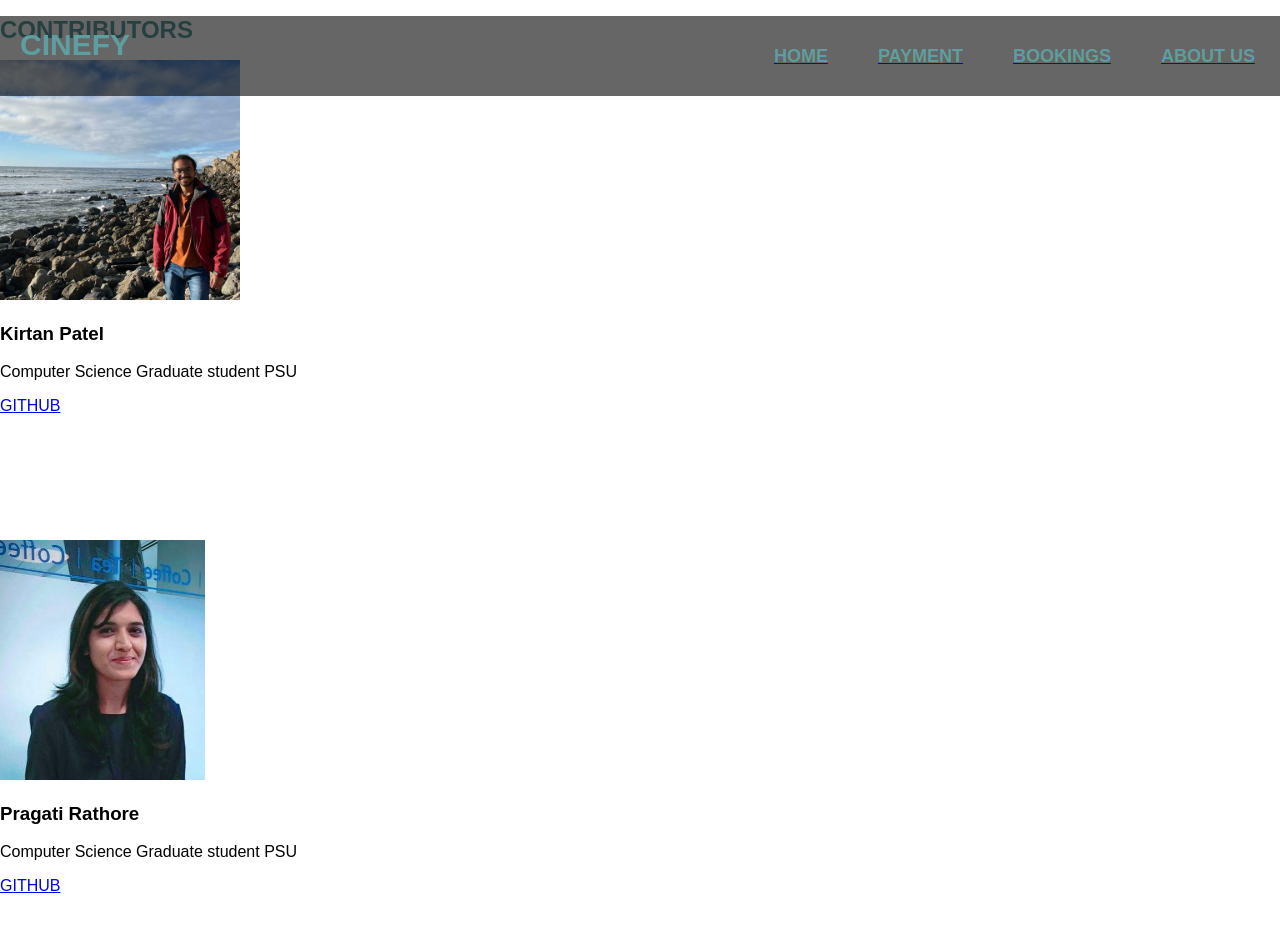
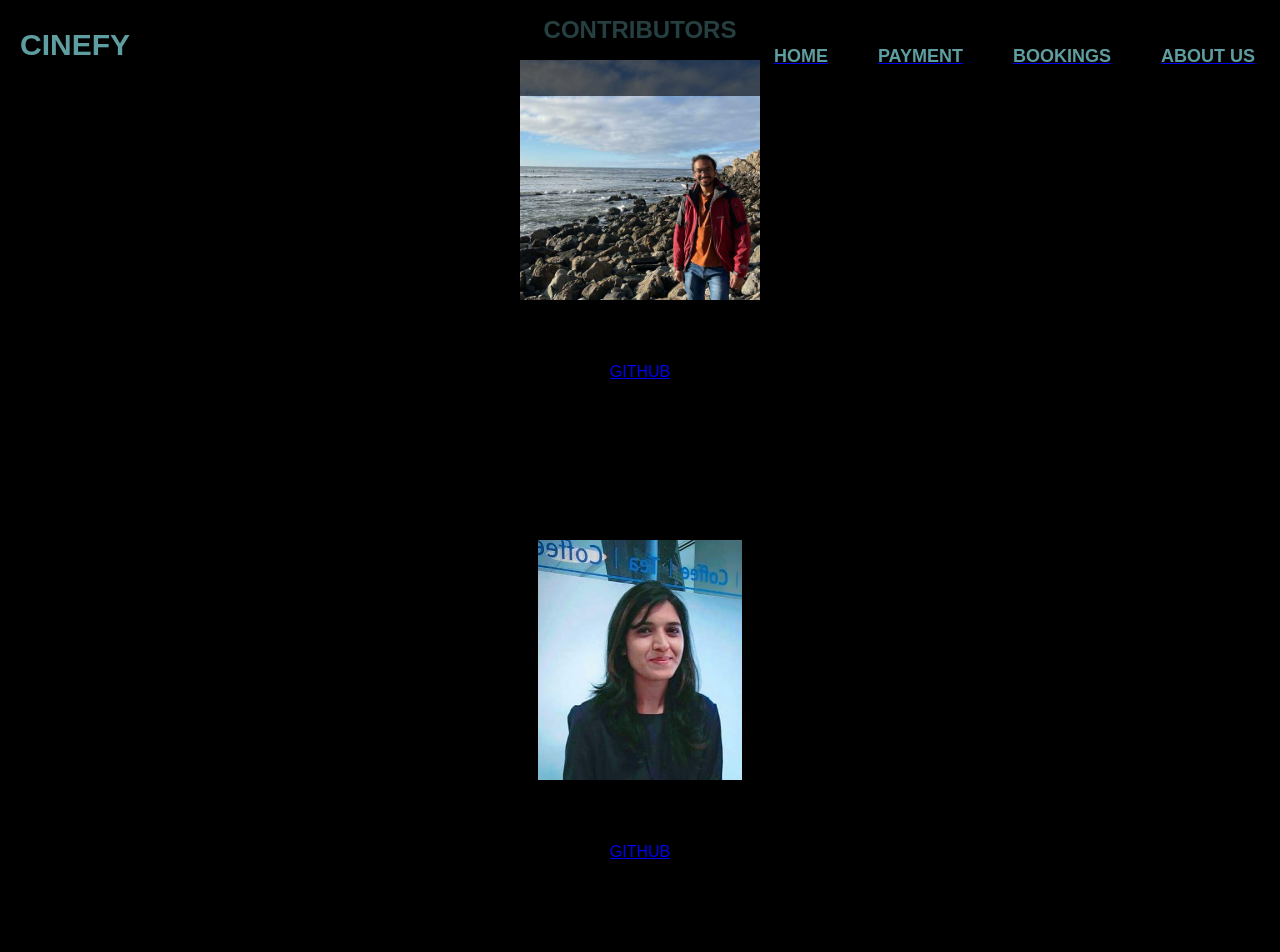
Before and after one commit to parasharparth/cinefy-frontend, a React (Create React App) app: page /about in a window 1280 px wide. Shown: the top 952 px of the page. Built offline with nearby package versions, Linux system fonts and the light colour scheme.

Commit message:
Booking page styling

```diff
--- a/src/App.css
+++ b/src/App.css
@@ -3,7 +3,7 @@
 }
 
 .App-logo {
-  height: 40vmin;
+  /* height: 40vmin; */
   pointer-events: none;
 }
 
--- a/src/App.js
+++ b/src/App.js
@@ -11,7 +11,7 @@ function App() {
   return (
 
      <Router>
-       <Nav/>
+      <Nav/>
       <Switch>
 
         <Route path="/bookings" component={Bookings} />
--- /dev/null
+++ b/src/components/AboutUS/About.css
@@ -0,0 +1,14 @@
+html{
+    height: 100%;
+}
+
+body{
+    font-family: "Arial", Helvetica, sans-serif;
+    position: relative;
+}
+
+#About{
+    text-align: center;
+    position: relative;
+    height: 100%;
+}
--- a/src/components/AboutUS/About.jsx
+++ b/src/components/AboutUS/About.jsx
@@ -2,10 +2,12 @@ import React, { useEffect, useState } from "react"
 import pic1 from "../images/pic1.jpg"
 import pic2 from "../images/pic2.jpg"
 import pic3 from "../images/pic3.jpg"
+import './About.css';
+
 
 function About(){
 return (
-    <div className="About">
+    <div id="About">
         <div className="row p">
           <div className="col-md-4 col-lg-4 col-sm-12">
             <div className="d-flex justify-content-center aboutmain">
@@ -25,7 +27,6 @@ return (
               </div>
               <div className="card-body">
                 <h3>Kirtan Patel</h3>
-                  <p>Computer Science Graduate student PSU</p>
                   </div>
               <div className="card-footer">
                 <a href="https://github.com/Kirtan6004" className="card-link">GITHUB</a>
@@ -35,11 +36,10 @@ return (
           <div className="col-md-4 col-lg-4 col-sm-12">
             <div className="max-auto card" style={{height: "30em"}}>
               <div className="card-img">
-                <img src={pic2} id="image2" className="img-fluid" alt="Profilepicture" style={{height: "15em"}} />
+                <img src={pic2} id="image2" className="img-fluid" alt="Profilepicture" style={{height: "15em"}}/>
               </div>
               <div className="card-body">
                 <h3>Pragati Rathore</h3>
-                  <p>Computer Science Graduate student PSU</p>
               </div>
               <div className="card-footer">
                 <a href="https://github.com/pragatipdx" className="card-link">GITHUB</a>
@@ -53,7 +53,6 @@ return (
               </div>
               <div className="card-body">
                 <h3>Parth Parashar</h3>
-                  <p>Computer Science Graduate student from PSU</p>
               </div>
               <div className="card-footer">
                 <a href="https://github.com/parasharparth" className="card-link">GITHUB</a>
@@ -63,6 +62,8 @@ return (
         </div>
     </div>
   );
+
 }
 
+
 export default About;
--- a/src/components/Bookings/BookingPage.jsx
+++ b/src/components/Bookings/BookingPage.jsx
@@ -7,6 +7,7 @@ const Bookings=()=>{
             <div id="form">
                 <form id="book_tickets">
                     <fieldset>
+
                         <legend>Booking Details</legend>
 
                         <p>
@@ -31,8 +32,8 @@ const Bookings=()=>{
 
                         <p>
                             <label htmlFor="date">Date<br/><span
-                                id="dateNote"> <a
-                                href="https://support.mozilla.org/en-US/questions/986096"></a>.</span></label>
+                                id="dateNote">
+                                <a href="https://support.mozilla.org/en-US/questions/986096"></a></span></label>
                             <input type="date" name="date" id="date" min="today" required/>
                         </p>
 
@@ -56,13 +57,13 @@ const Bookings=()=>{
                     </fieldset>
                 </form>
                 <p id="perTicketPrice">Per ticket price = $10</p>
-                <p id="discount">
+                {/* <p id="discount">
                     <span id="disount_title">Discounts:</span>
                     <ul>
                         <li>5% discount if show is on weekday</li>
                         <li>10% discount if number of tickets >= 10</li>
                     </ul>
-                </p>
+                </p> */}
             </div>
         </div>
     );
--- a/src/components/Bookings/booking.css
+++ b/src/components/Bookings/booking.css
@@ -5,6 +5,7 @@ html{
 body{
     font-family: "Arial", Helvetica, sans-serif;
     position: relative;
+    background-color: black;
 }
 
 #container{
@@ -13,11 +14,12 @@ body{
     height: 100%;
 }
 
+
 #movies_booked, #form{
     display: inline-block;
     width: 40%;
     height: 100%;
-    margin: 0 auto;
+    margin: 10% auto;
     vertical-align:text-top;
 }
 
@@ -34,6 +36,8 @@ legend, #disount_title{
     background-color: white;
 }
 
+
+
 p{
     overflow: hidden;
 }
@@ -46,6 +50,15 @@ label{
     color: #2779AA;
 }
 
+#perTicketPrice
+{ width: 50%;
+    text-align: right;
+    float: left;
+    clear: both;
+    color: #2779AA;
+
+}
+
 p input, p select{
     width: 40%;
     -moz-box-sizing: border-box;
--- /dev/null
+++ b/src/components/Homepage/Home.css
@@ -0,0 +1,9 @@
+#name{
+    display: inline-block;
+    height: 100%;
+    margin: 10% auto;
+    text-align: center;
+    float: left;
+    clear: both;
+    color: #2779AA;
+}
--- a/src/components/Homepage/Home.js
+++ b/src/components/Homepage/Home.jsx
@@ -1,4 +1,5 @@
 import React, { useEffect, useState } from "react"
+import './Home.css';
 
 const Home = () => {
   const [movies, setMovies] = useState([])
@@ -19,8 +20,9 @@ const Home = () => {
 
   return (
     <div>
+
         <div>
-            <p>Lorem ipsum dolor sit amet, consectetur adipiscing elit, sed do eiusmod tempor incididunt ut labore et dolore magna aliqua. Ut enim ad minim veniam, quis nostrud exercitation ullamco laboris nisi ut aliquip ex ea commodo consequat. Duis aute irure dolor in reprehenderit in voluptate velit esse cillum dolore eu fugiat nulla pariatur. Excepteur sint occaecat cupidatat non proident, sunt in culpa qui officia deserunt mollit anim id est laborum.</p>
+            <p id="name">Lorem ipsum dolor sit amet, consectetur adipiscing elit, sed do eiusmod tempor incididunt ut labore et dolore magna aliqua. Ut enim ad minim veniam, quis nostrud exercitation ullamco laboris nisi ut aliquip ex ea commodo consequat. Duis aute irure dolor in reprehenderit in voluptate velit esse cillum dolore eu fugiat nulla pariatur. Excepteur sint occaecat cupidatat non proident, sunt in culpa qui officia deserunt mollit anim id est laborum.</p>
             <p>Add home page content here</p>
           {movies.map(movie => (
             <p key={movie.movieId}>{movie.movieName}</p>
```
Also changed, not shown: 1 other file (tests, documents, lock files or other folders).
